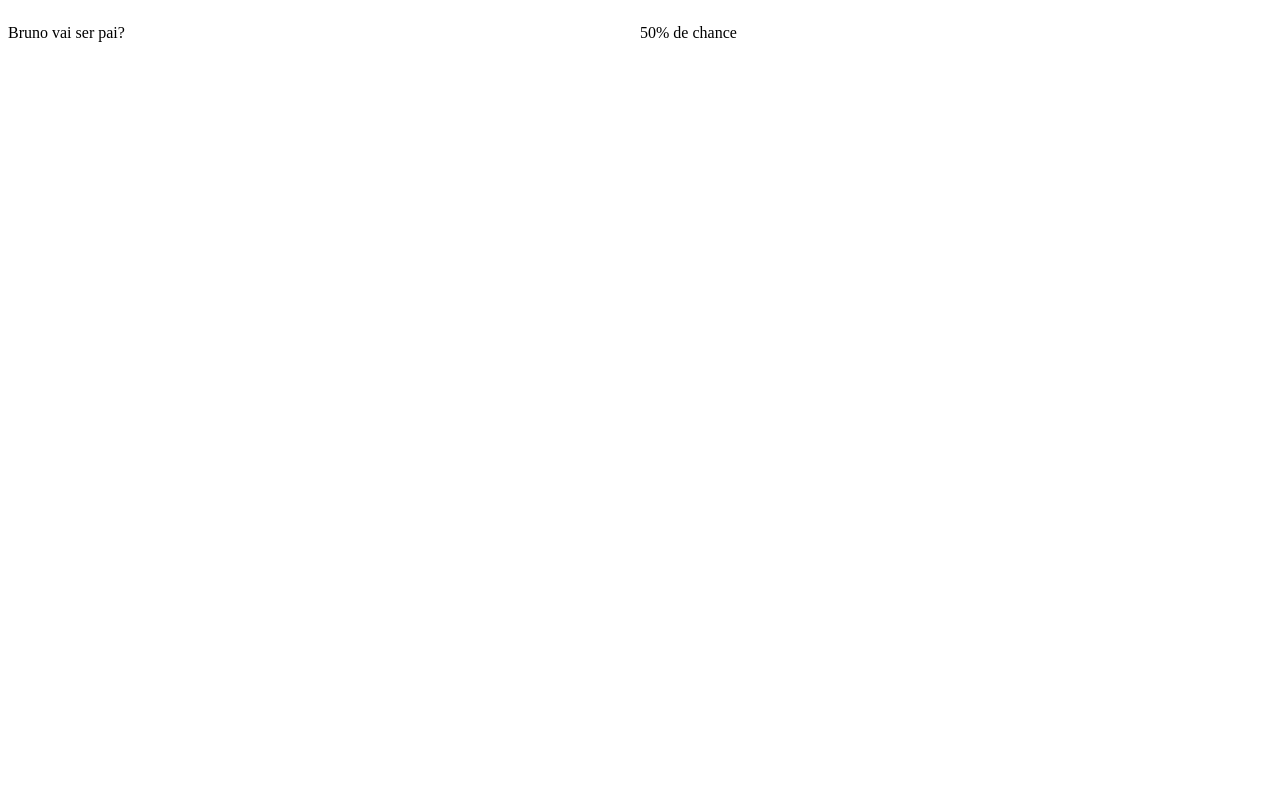
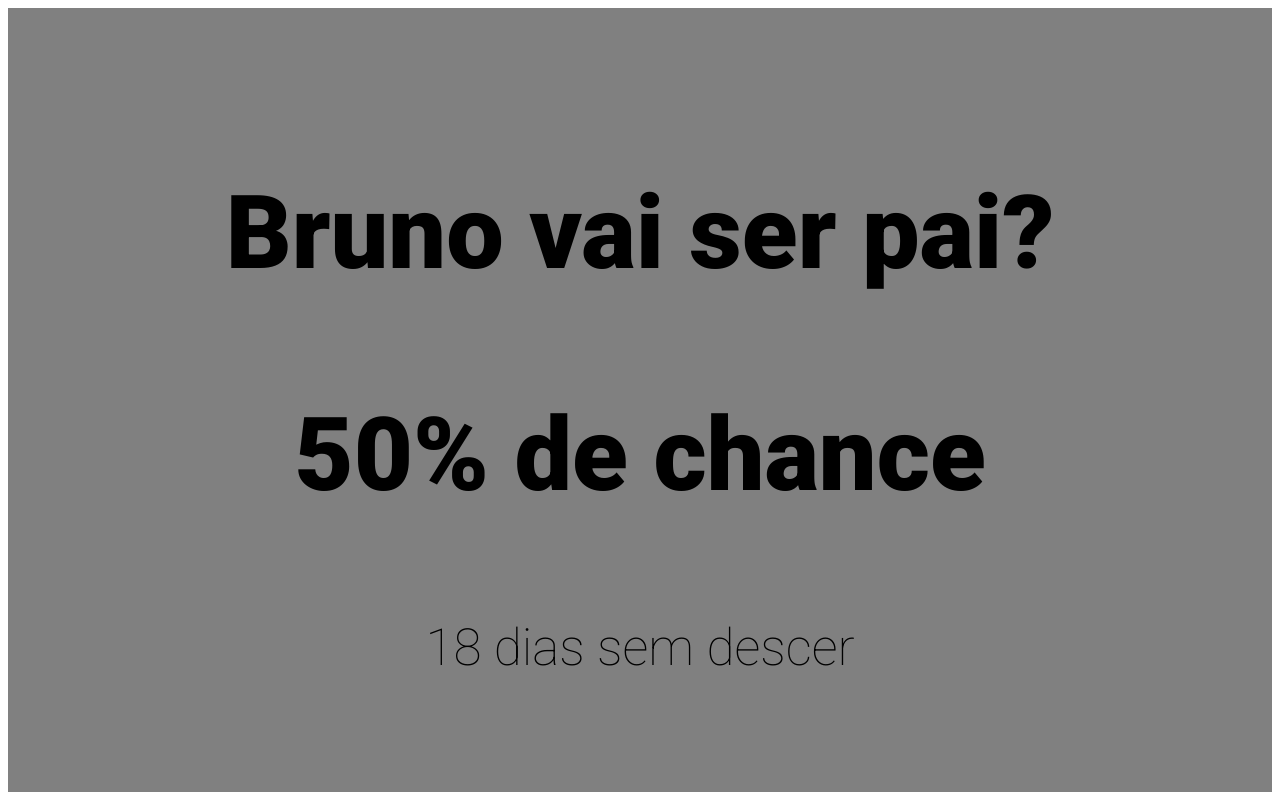
Before and after one commit to ramonwanderley/-Bruno-is-going-to-be-a-father-, a Nuxt app: page / in a window 1280 px wide. Built offline with nearby package versions, Linux system fonts and the light colour scheme.

Commit message:
adjust info

```diff
--- a/app.vue
+++ b/app.vue
@@ -1,21 +1,25 @@
 <template>
+  <div :style="`background-color: ${!confirmed ? 'grey' : (isFather ? 'green' : 'red') }`" class="main-body">
     <div class="center">
 
-
-
-    <div class="row">
-      <p>
-      Bruno vai ser pai?<br/>
+      <div  class="row">
+        <p class="main-text">
+        Bruno vai ser pai?
         </p>
       </div>
       <div class="row">
-      <p >
+        <p class="main-text" >
           {{ !confirmed ? '50% de chance' : (isFather ? 'Sim' : 'Não') }}
+        </p>
 
+      </div>
+       <div class="row">
+        <p class="secondary-text" >
+          {{days}} dias sem descer
         </p>
+
       </div>
-
-
+    </div>
   </div>
 </template>
 <script>
@@ -24,25 +28,38 @@ export default {
       return {
         confirmed: false,
         isFather: false,
+        days: 18,
       }
     }
   }
 </script>
 <style>
+@import url('https://fonts.googleapis.com/css2?family=Roboto:ital,wght@0,100;0,500;0,900;1,900&display=swap');
+  .main-body {
+    height: 100%;
+    min-height: calc(100vh - 16px);
+    width: 100%;
+    display: flex;
+  }
  .center {
-   display: flex;
-   justify-content: center;
-   align-items: center;
-   flex-wrap: nowrap;
-
+   margin: auto;
  }
 
  .row {
-  width: 100vw;
-  flex-grow: 12;
-
+    margin: auto;
  }
  .main-text {
-   color: brown;
+   font-size:8vw;
+   font-weight: 900;
+   text-align: center;
+   /* color: white; */
+   font-family: 'Roboto', sans-serif;
+ }
+ .secondary-text {
+   font-size: 4vw;
+  text-align: center;
+
+   font-family: 'Roboto', sans-serif;
+   font-weight: 100;
  }
 </style>
```
Lines whose indentation alone changed are shown as unchanged.
